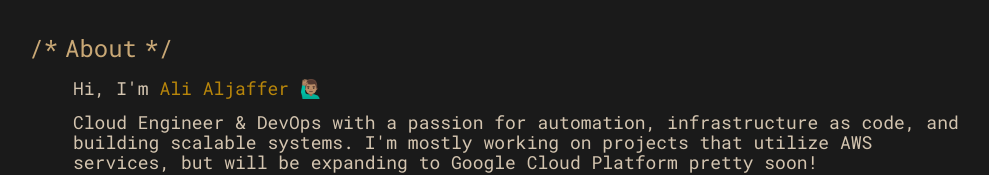
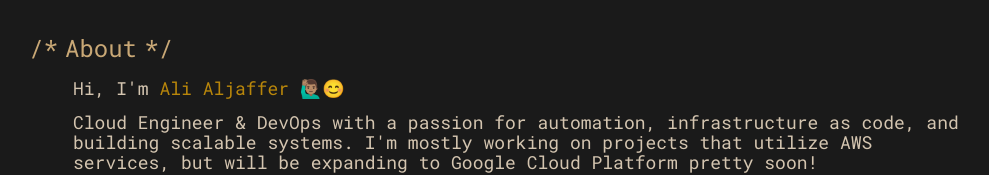
Before and after one commit to aliAljaffer/aliAljaffer.github.io, a Next.js app: page / in a window 1280 px wide. Shown: the top 175 px of the page, without its empty margins (127-1116 px from the left). Built offline with nearby package versions, Linux system fonts and the light colour scheme.

Commit message:
Added a smiley emoji

```diff
--- a/src/app/page.tsx
+++ b/src/app/page.tsx
@@ -102,7 +102,7 @@ export default function Home() {
             <p className="ml-6 mt-4 mb-4 max-w-[560px] md:ml-6">
               Hi, I&apos;m{" "}
               <strong className="font-normal text-terminal-strong">
-                Ali Aljaffer 🙋🏽‍♂️
+                Ali Aljaffer 🙋🏽‍♂️😊
               </strong>
             </p>
             <p className="ml-6 mt-4 mb-4 max-w-[560px] md:max-w-fit leading-5 md:ml-6">
```
